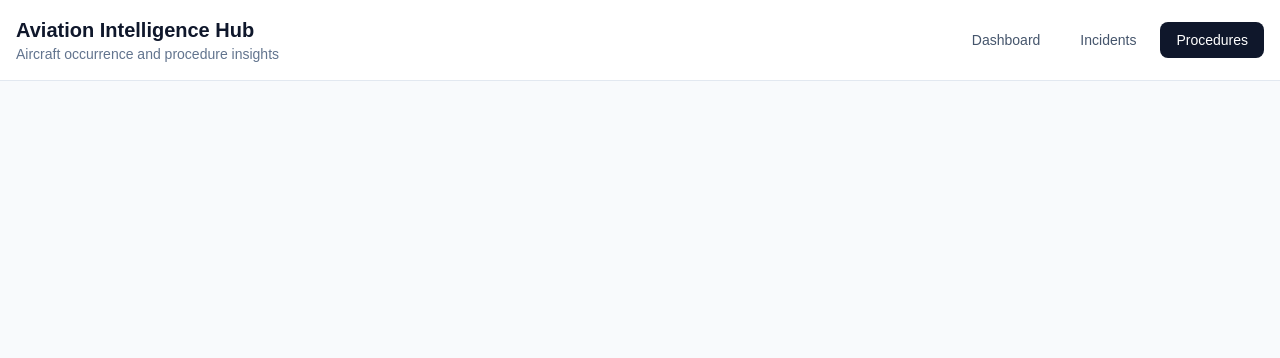
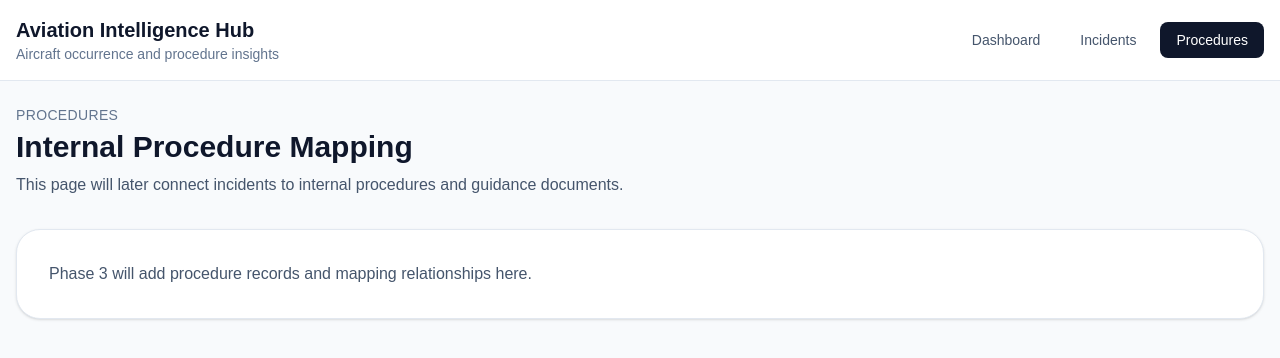
Before and after one commit to AngelaFong264291/Aviation-AI-Project, a React (Vite) app: page /procedures in a window 1280 px wide. Shown: the top 358 px of the page. Built offline with nearby package versions, Linux system fonts and the light colour scheme.

Commit message:
Build Procedure page

```diff
--- a/src/pages/Procedures.jsx
+++ b/src/pages/Procedures.jsx
@@ -1,3 +1,22 @@
 export default function Procedures() {
-  return null;
-}
+    return (
+      <section>
+        <p className="text-sm font-medium uppercase tracking-wide text-slate-500">
+          Procedures
+        </p>
+        <h2 className="mt-1 text-3xl font-bold text-slate-900">
+          Internal Procedure Mapping
+        </h2>
+        <p className="mt-2 max-w-2xl text-slate-600">
+          This page will later connect incidents to internal procedures and guidance
+          documents.
+        </p>
+
+        <div className="mt-8 rounded-3xl border border-slate-200 bg-white p-8 shadow-sm">
+          <p className="text-slate-600">
+            Phase 3 will add procedure records and mapping relationships here.
+          </p>
+        </div>
+      </section>
+    );
+  }
```
